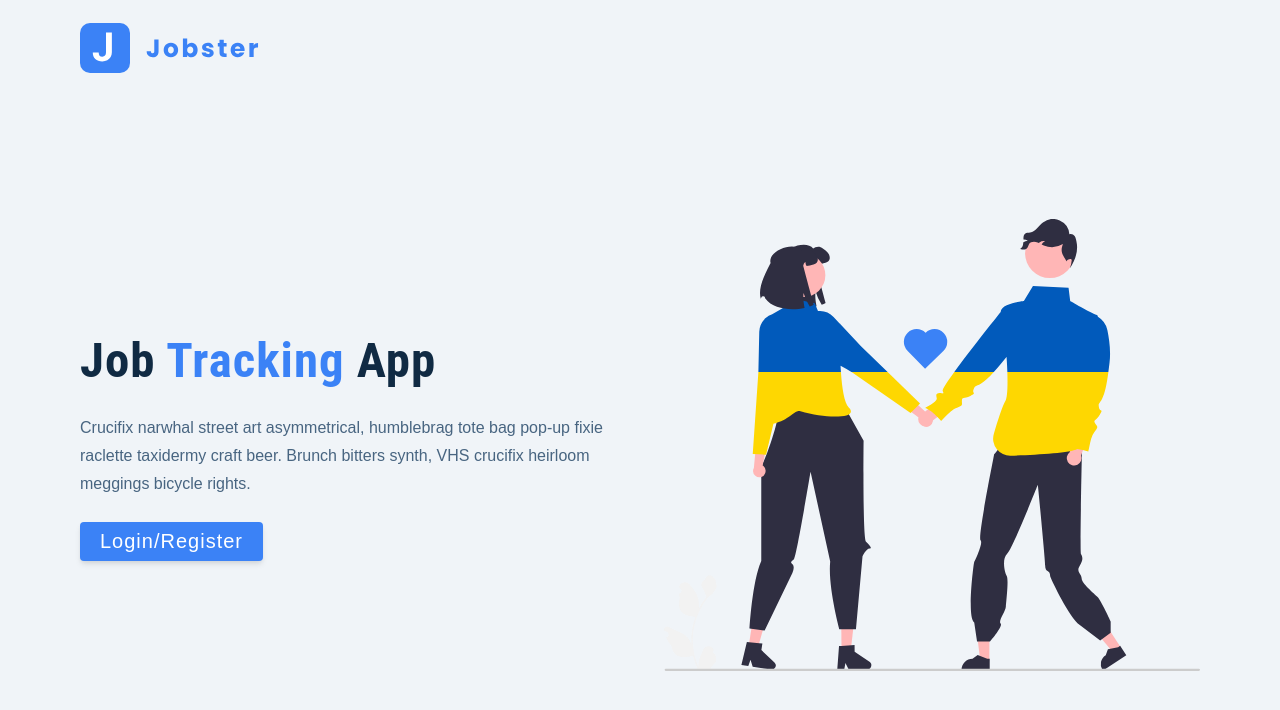
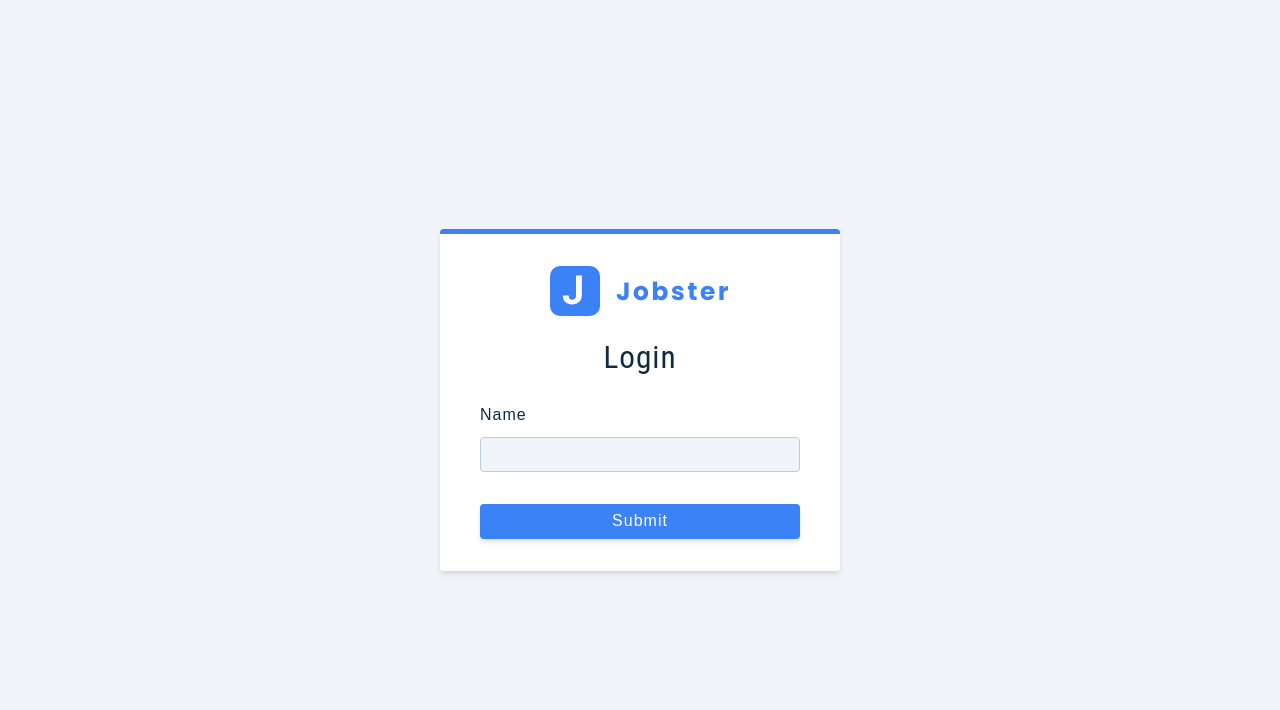
Before and after one commit to VoVyKhang/jobster, a React (Create React App) app: page /register in a window 1280 px wide. Shown: the top 710 px of the page. Built offline with nearby package versions, Linux system fonts and the light colour scheme.

Commit message:
error page

```diff
--- a/package.json
+++ b/package.json
@@ -9,6 +9,7 @@
     "normalize.css": "^8.0.1",
     "react": "^18.2.0",
     "react-dom": "^18.2.0",
+    "react-router-dom": "^6.4.3",
     "react-scripts": "5.0.1",
     "styled-components": "^5.3.6",
     "web-vitals": "^2.1.4"
--- a/src/App.js
+++ b/src/App.js
@@ -1,9 +1,17 @@
-import Landing from "./pages/Landing";
+import { Landing, Dashboard, Error, Register } from "./pages";
+import { BrowserRouter as Router, Routes, Route } from "react-router-dom";
 
 function App() {
   return (
     <div>
-      <Landing />;
+      <Router>
+        <Routes>
+          <Route path="/" element={<Dashboard />} />
+          <Route path="/landing" element={<Landing />} />
+          <Route path="/register" element={<Register />} />
+          <Route path="*" element={<Error />} />
+        </Routes>
+      </Router>
     </div>
   );
 }
--- /dev/null
+++ b/src/components/Logo.js
@@ -0,0 +1,9 @@
+import React from "react";
+
+import logo from "../assets/images/logo.svg";
+
+function Logo() {
+  return <img src={logo} alt="jobster logo" className="logo" />;
+}
+
+export default Logo;
--- /dev/null
+++ b/src/components/index.js
@@ -0,0 +1 @@
+export { default as Logo } from "./Logo";
--- /dev/null
+++ b/src/pages/Dashboard.js
@@ -0,0 +1,7 @@
+import React from "react";
+
+function Dashboard() {
+  return <div>Dashboard</div>;
+}
+
+export default Dashboard;
--- /dev/null
+++ b/src/pages/Error.js
@@ -0,0 +1,20 @@
+import React from "react";
+import { Link } from "react-router-dom";
+
+import img from "../assets/images/not-found.svg";
+import Wrapper from "../assets/wrappers/ErrorPage";
+
+function Error() {
+  return (
+    <Wrapper className="full-page">
+      <div>
+        <img src={img} alt="Error" />
+        <h3>Ohh! Page Not Found</h3>
+        <h3>We can't seem to find the page you're looking for</h3>
+        <Link to="/">back home</Link>
+      </div>
+    </Wrapper>
+  );
+}
+
+export default Error;
--- a/src/pages/Landing.js
+++ b/src/pages/Landing.js
@@ -1,14 +1,15 @@
 import React from "react";
-import styled from "styled-components";
+import { Link } from "react-router-dom";
 
-import logo from "../assets/images/logo.svg";
+import Wrapper from "../assets/wrappers/LandingPage";
+import { Logo } from "../components";
 import main from "../assets/images/main.svg";
 
 function Landing() {
   return (
     <Wrapper>
       <nav>
-        <img src={logo} alt="jobster logo" className="logo" />
+        <Logo />
       </nav>
       <div className="container page">
         {/* info */}
@@ -21,7 +22,9 @@ function Landing() {
             fixie raclette taxidermy craft beer. Brunch bitters synth, VHS
             crucifix heirloom meggings bicycle rights.
           </p>
-          <button className="btn btn-hero">Login/Register</button>
+          <Link to="/register" className="btn btn-hero">
+            Login/Register
+          </Link>
         </div>
         <img src={main} alt="job hunt" className="img main-img" />
       </div>
@@ -29,42 +32,4 @@ function Landing() {
   );
 }
 
-const Wrapper = styled.main`
-  nav {
-    width: var(--fluid-width);
-    max-width: var(--max-width);
-    margin: 0 auto;
-    display: flex;
-    align-items: center;
-    height: var(--nav-height);
-  }
-  .page {
-    min-height: calc(100vh - var(--nav-height));
-    display: grid;
-    align-items: center;
-    margin-top: -3px;
-  }
-  h1 {
-    font-weight: 700;
-    span {
-      color: var(--primary-500);
-    }
-  }
-  p {
-    color: var(--grey-600);
-  }
-  .main-img {
-    display: none;
-  }
-  @media (min-width: 992px) {
-    .page {
-      grid-template-columns: 1fr 1fr;
-      column-gap: 3rem;
-    }
-    .main-img {
-      display: block;
-    }
-  }
-`;
-
 export default Landing;
--- /dev/null
+++ b/src/pages/Register.js
@@ -0,0 +1,52 @@
+import React, { useState } from "react";
+import { Link } from "react-router-dom";
+
+import Wrapper from "../assets/wrappers/RegisterPage";
+import { Logo } from "../components";
+
+const inititalState = {
+  name: "",
+  email: "",
+  password: "",
+  isMember: true,
+};
+
+function Register() {
+  const [values, setValues] = useState(inititalState);
+
+  const handleChange = (e) => {
+    console.log(e.target);
+  };
+
+  const handleSubmit = (e) => {
+    e.preventDefault();
+    console.log(e.target);
+  };
+
+  return (
+    <Wrapper className="full-page">
+      <form onSubmit={handleSubmit} className="form">
+        <Logo />
+        <h3>Login</h3>
+        {/* name field */}
+        <div className="form-row">
+          <label htmlFor="name" className="form-label">
+            name
+          </label>
+          <input
+            type="text"
+            id="name"
+            value={values.name}
+            className="form-input"
+            onChange={handleChange}
+          />
+        </div>
+        <button type="submit " className="btn btn-block">
+          submit
+        </button>
+      </form>
+    </Wrapper>
+  );
+}
+
+export default Register;
--- /dev/null
+++ b/src/pages/index.js
@@ -0,0 +1,4 @@
+export { default as Dashboard } from "./Dashboard";
+export { default as Error } from "./Error";
+export { default as Landing } from "./Landing";
+export { default as Register } from "./Register";
```
Also changed, not shown: 1 other file (tests, documents, lock files or other folders).
